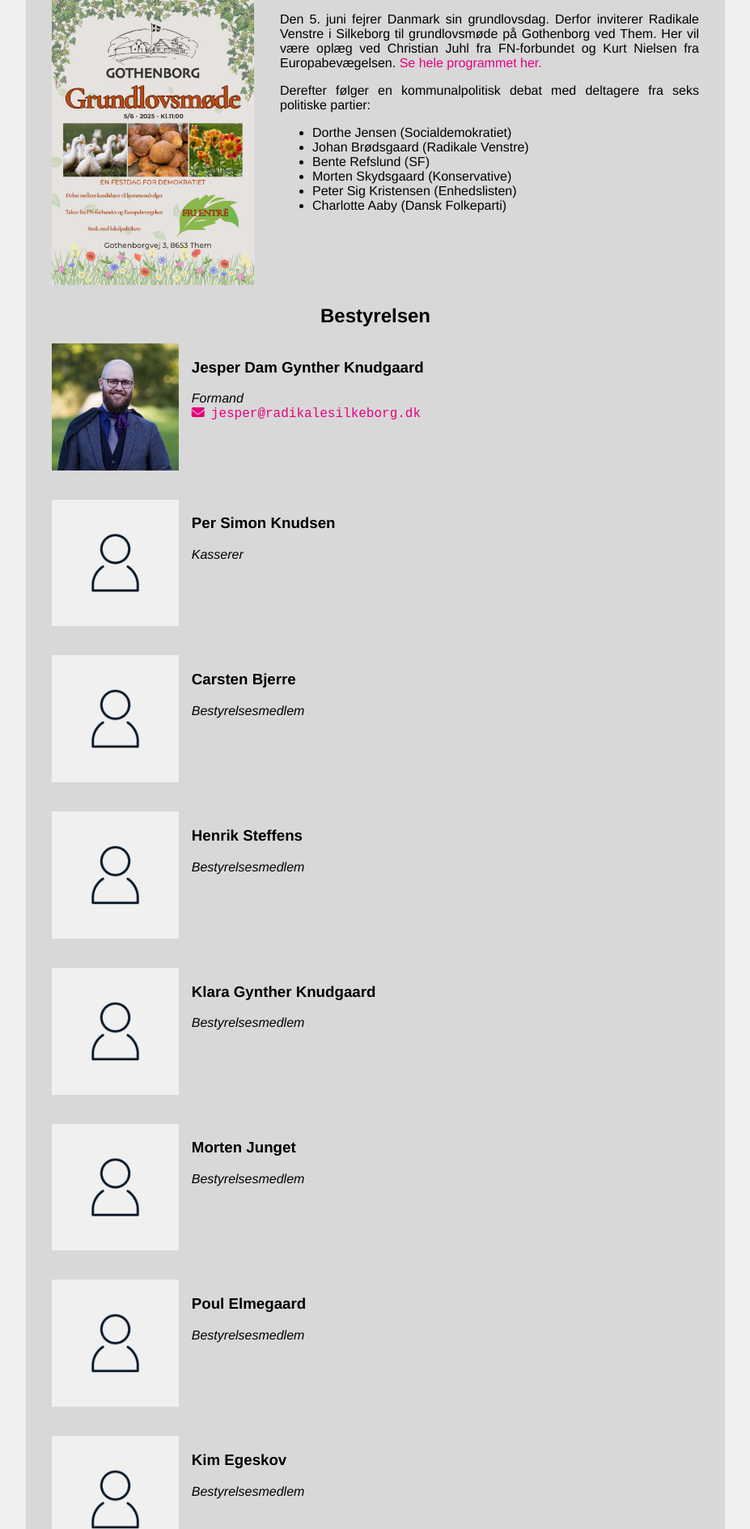
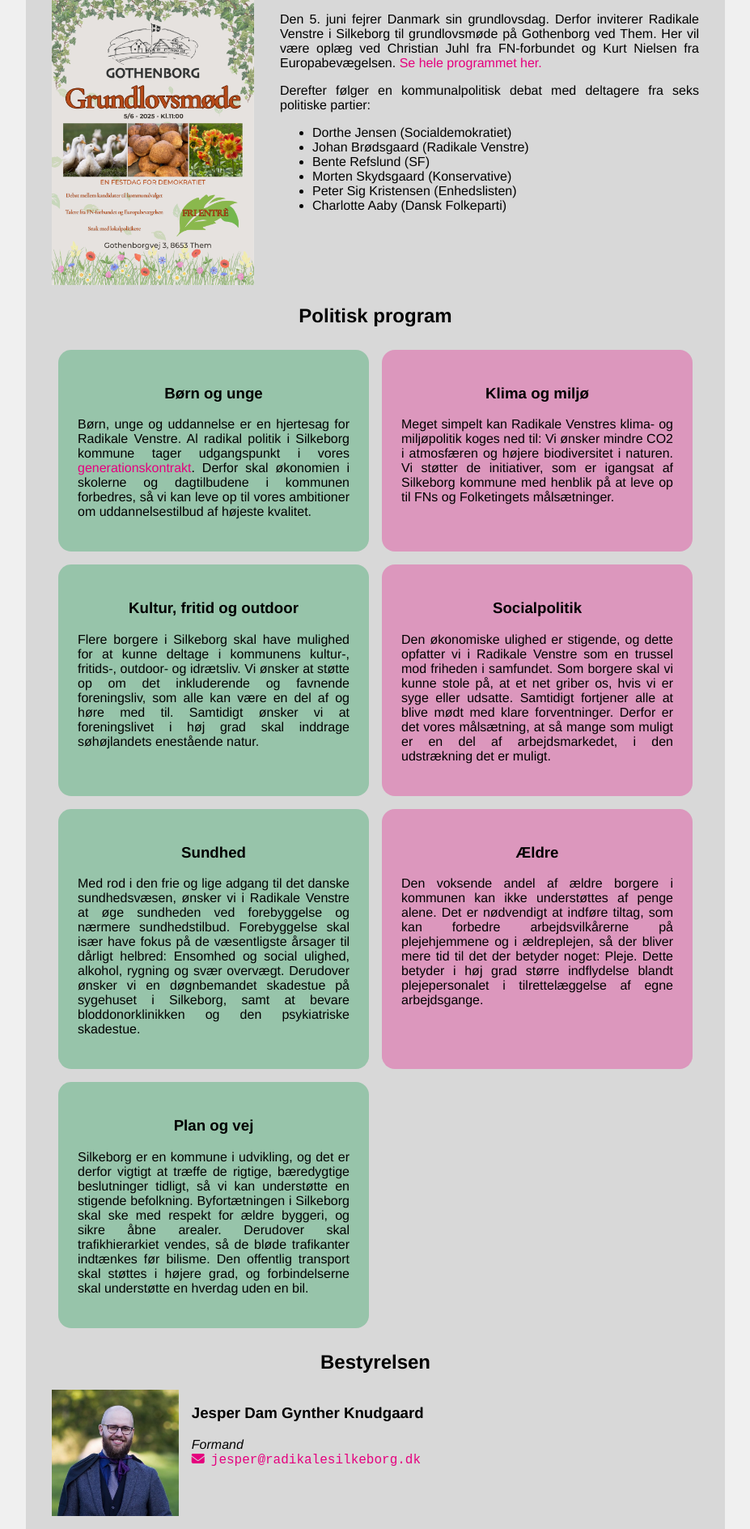
Before and after one commit to DraagDunk/radikalesilkeborg.dk, a PHP site: page / in a window 1280 px wide. Shown: the part 1233-3121 px from the top of the page at 81% size, without its empty margins (176-1103 px from the left). Run offline with PHP 8.4, Linux system fonts and the light colour scheme.

Commit message:
Tilføj politisk program

```diff
--- a/index.php
+++ b/index.php
@@ -89,6 +89,67 @@
                     </ul>
                 </p>
             </div>
+        </div>
+
+        <h2 id="politik">Politisk program</h2>
+
+    <div class="policy-grid">
+
+        <div class="policy">
+            <h3 id="born_og_unge">Børn og unge</h3>
+
+            <p>
+                Børn, unge og uddannelse er en hjertesag for Radikale Venstre. Al radikal politik i Silkeborg kommune tager udgangspunkt i vores <a href="https://www.radikale.dk/politik/vi-mener/udspil/oekonomi/2030-plan-vi-vil-lave-en-ny-generations-kontrakt/" target="_blank">generationskontrakt</a>. Derfor skal økonomien i skolerne og dagtilbudene i kommunen forbedres, så vi kan leve op til vores ambitioner om uddannelsestilbud af højeste kvalitet.
+            </p>
+        </div>
+
+        <div class="policy">
+            <h3 id="klima_og_miljo">Klima og miljø</h3>
+
+            <p>
+                Meget simpelt kan Radikale Venstres klima- og miljøpolitik koges ned til: Vi ønsker mindre CO2 i atmosfæren og højere biodiversitet i naturen. Vi støtter de initiativer, som er igangsat af Silkeborg kommune med henblik på at leve op til FNs og Folketingets målsætninger.
+            </p>
+        </div>
+
+        <div class="policy">
+            <h3 id="kultur">Kultur, fritid og outdoor</h3>
+
+            <p>
+                Flere borgere i Silkeborg skal have mulighed for at kunne deltage i kommunens kultur-, fritids-, outdoor- og idrætsliv. Vi ønsker at støtte op om det inkluderende og favnende foreningsliv, som alle kan være en del af og høre med til. Samtidigt ønsker vi at foreningslivet i høj grad skal inddrage søhøjlandets enestående natur.
+            </p>
+        </div>
+
+        <div class="policy">
+            <h3 id="social">Socialpolitik</h3>
+
+            <p>
+                Den økonomiske ulighed er stigende, og dette opfatter vi i Radikale Venstre som en trussel mod friheden i samfundet. Som borgere skal vi kunne stole på, at et net griber os, hvis vi er syge eller udsatte. Samtidigt fortjener alle at blive mødt med klare forventninger. Derfor er det vores målsætning, at så mange som muligt er en del af arbejdsmarkedet, i den udstrækning det er muligt.
+            </p>
+        </div>
+
+        <div class="policy">
+            <h3 id="sundhed">Sundhed</h3>
+
+            <p>
+                Med rod i den frie og lige adgang til det danske sundhedsvæsen, ønsker vi i Radikale Venstre at øge sundheden ved forebyggelse og nærmere sundhedstilbud. Forebyggelse skal især have fokus på de væsentligste årsager til dårligt helbred: Ensomhed og social ulighed, alkohol, rygning og svær overvægt. Derudover ønsker vi en døgnbemandet skadestue på sygehuset i Silkeborg, samt at bevare bloddonorklinikken og den psykiatriske skadestue.
+            </p>
+        </div>
+
+        <div class="policy">
+            <h3 id="aeldre">Ældre</h3>
+
+            <p>
+                Den voksende andel af ældre borgere i kommunen kan ikke understøttes af penge alene. Det er nødvendigt at indføre tiltag, som kan forbedre arbejdsvilkårerne på plejehjemmene og i ældreplejen, så der bliver mere tid til det der betyder noget: Pleje. Dette betyder i høj grad større indflydelse blandt plejepersonalet i tilrettelæggelse af egne arbejdsgange.
+            </p>
+        </div>
+
+        <div class="policy">
+            <h3 id="trafik">Plan og vej</h3>
+
+            <p>
+                Silkeborg er en kommune i udvikling, og det er derfor vigtigt at træffe de rigtige, bæredygtige beslutninger tidligt, så vi kan understøtte en stigende befolkning. Byfortætningen i Silkeborg skal ske med respekt for ældre byggeri, og sikre åbne arealer. Derudover skal trafikhierarkiet vendes, så de bløde trafikanter indtænkes før bilisme. Den offentlig transport skal støttes i højere grad, og forbindelserne skal understøtte en hverdag uden en bil.
+            </p>
+        </div>
         </div>
 
         <h2 id="best">Bestyrelsen</h2>
--- a/jesper-knudgaard/index.php
+++ b/jesper-knudgaard/index.php
@@ -19,7 +19,7 @@
             </div>
 
             <div class="info-box">
-            <p>Klima, miljø, social lighed og uddannelse er kerneemner i Radikales <a href="https://www.radikale.dk/aktuelt/nyhed/martin-lidegaard-vores-tid-kalder-pa-en-ny-kontrakt-mellem-generationerne/">generationskontrakt</a>. Vi skal sørge for, at de som kommer efter os har bedre forudsætninger for at leve et sundt og lykkeligt liv. <i>Alle</i> der kommer efter os. Vi skal have gang i de langsigtede løsninger, og være villige til at betale nu, så regningen ikke skubbes til de kommende generationer.</p>
+            <p>Klima, miljø, social lighed og uddannelse er kerneemner i Radikales <a href="https://www.radikale.dk/politik/vi-mener/udspil/oekonomi/2030-plan-vi-vil-lave-en-ny-generations-kontrakt/">generationskontrakt</a>. Vi skal sørge for, at de som kommer efter os har bedre forudsætninger for at leve et sundt og lykkeligt liv. <i>Alle</i> der kommer efter os. Vi skal have gang i de langsigtede løsninger, og være villige til at betale nu, så regningen ikke skubbes til de kommende generationer.</p>
 
             <p>Mit navn er Jesper. Jeg er uddannet astrofysiker fra Aarhus universitet, og arbejder til daglig som softwareudvikler hos Magenta i Aarhus. Her arbejder jeg med open source software. Jeg bor i Hvinningdal med min hustru Klara og vores kat Brunhilde.</p>
 
--- a/navigation.php
+++ b/navigation.php
@@ -2,8 +2,9 @@
     <div class="topnav" id="topnav">
         <a id="home-link" class="narrow" href="/"><span class="R-logo">Radikale</span> Silke<span class="B-logo">B</span>org</a>
         <nav id="navigation">
-            <a href="/#kv25">Kommunalvalg 2025</a>
+            <a href="/#kv25">Kandidater til kommunalvalg 2025</a>
             <a href="/#arrangementer">Arrangementer</a>
+            <a href="/#politik">Politisk program</a>
             <a href="/#best">Bestyrelsen</a>
         </nav>
         <a id="burger" href="javascript:void(0);" class="icon" onclick="menuFunction()">
```
